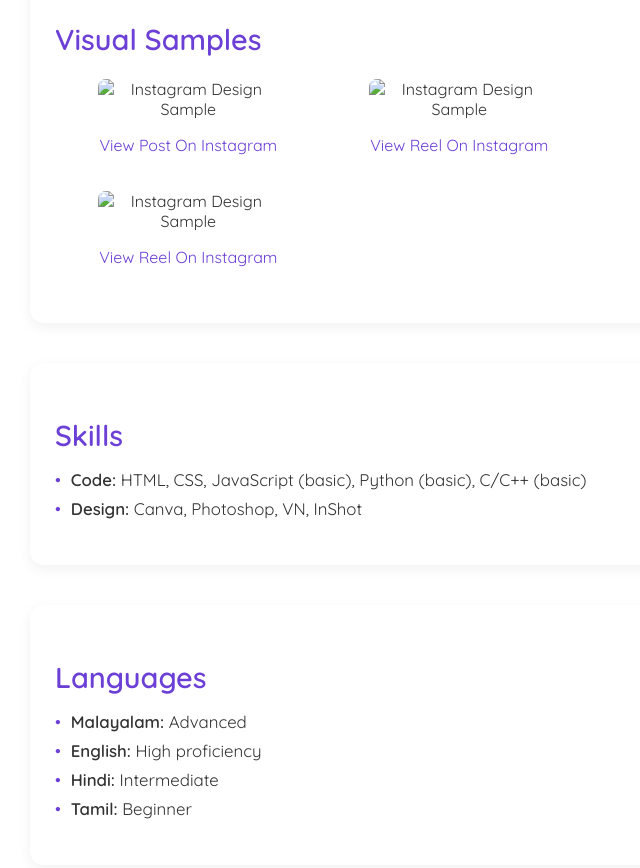
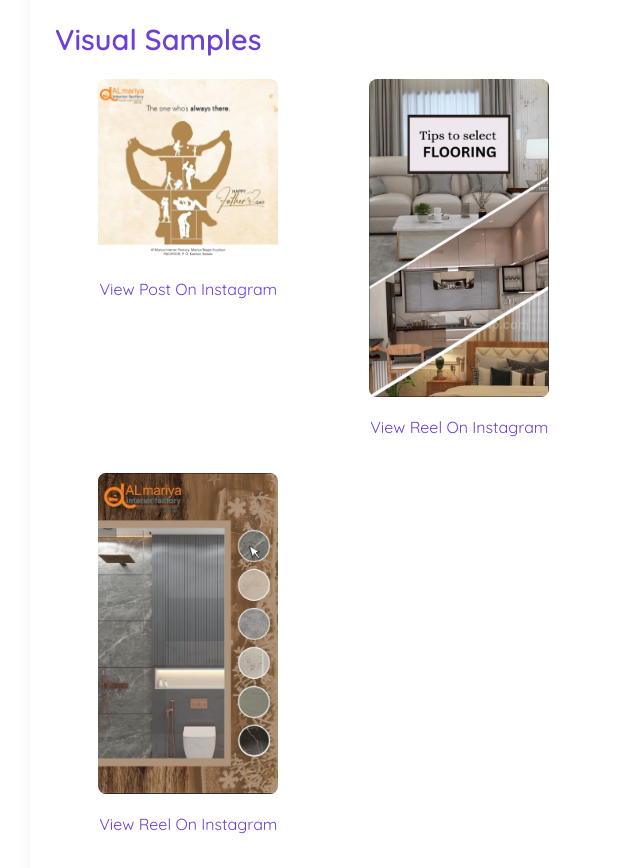
Before and after one commit to shiyonashyju/shiyonashyju.github.io, a plain HTML site: page index.html in a window 1280 px wide. Shown: the part 1592-2460 px from the top of the page, without its empty margins (185-825 px from the left). Drawn offline with nearby package versions, Linux system fonts and the light colour scheme.

Commit message:
Update index.html

```diff
--- a/index.html
+++ b/index.html
@@ -8,7 +8,7 @@
   <link href="https://fonts.googleapis.com/icon?family=Material+Icons" rel="stylesheet">
   <link rel="stylesheet" href="style.css" />
   <link href="https://unpkg.com/aos@2.3.1/dist/aos.css" rel="stylesheet">
-  <link rel="icon" type="image/png" href="images/favicon.png" />
+  <link rel="icon" type="image/png" href="favicon.png" />
 </head>
 <body>
 
@@ -81,15 +81,15 @@
 
       <h2>Visual Samples</h2>
       <div class="work">
-        <img src="images/insta-post-1.jpg" alt="Instagram Design Sample">
+        <img src="insta-post-1.jpg" alt="Instagram Design Sample">
         <p><a href="https://www.instagram.com/p/DK5JszENz5M/" target="_blank">View Post On Instagram</a></p>
       </div>
       <div class="work">
-        <img src="images/insta-reel-1.JPG" alt="Instagram Design Sample">
+        <img src="insta-reel-1.JPG" alt="Instagram Design Sample">
         <p><a href="https://www.instagram.com/reel/DLFLYD1RoDM/" target="_blank">View Reel On Instagram</a></p>
       </div>
       <div class="work">
-        <img src="images/insta-reel-2.JPG" alt="Instagram Design Sample">
+        <img src="insta-reel-2.JPG" alt="Instagram Design Sample">
         <p><a href="https://www.instagram.com/reel/DK4LQxmRCul/" target="_blank">View Reel On Instagram</a></p>
       </div>
     </section>
```
